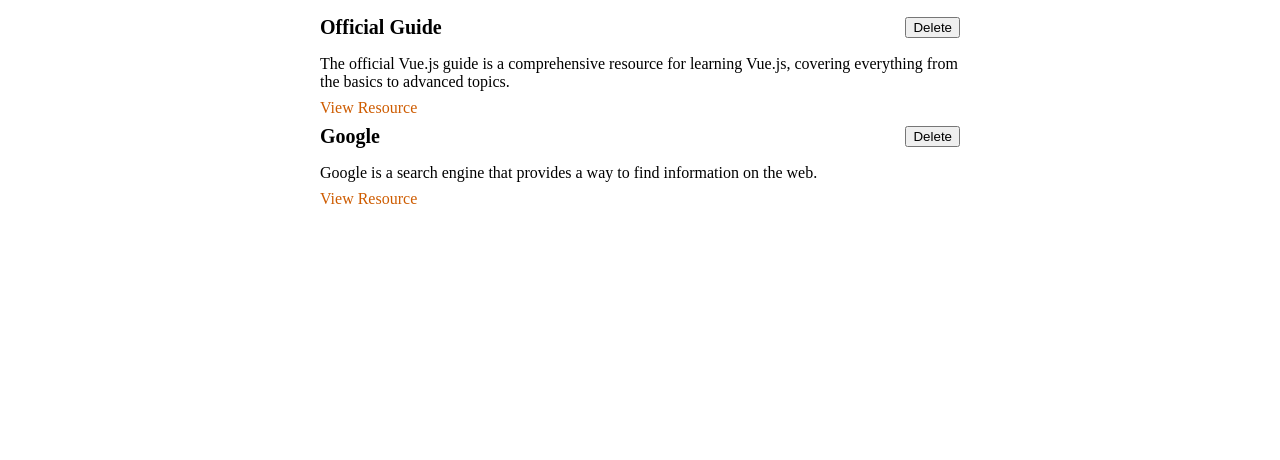
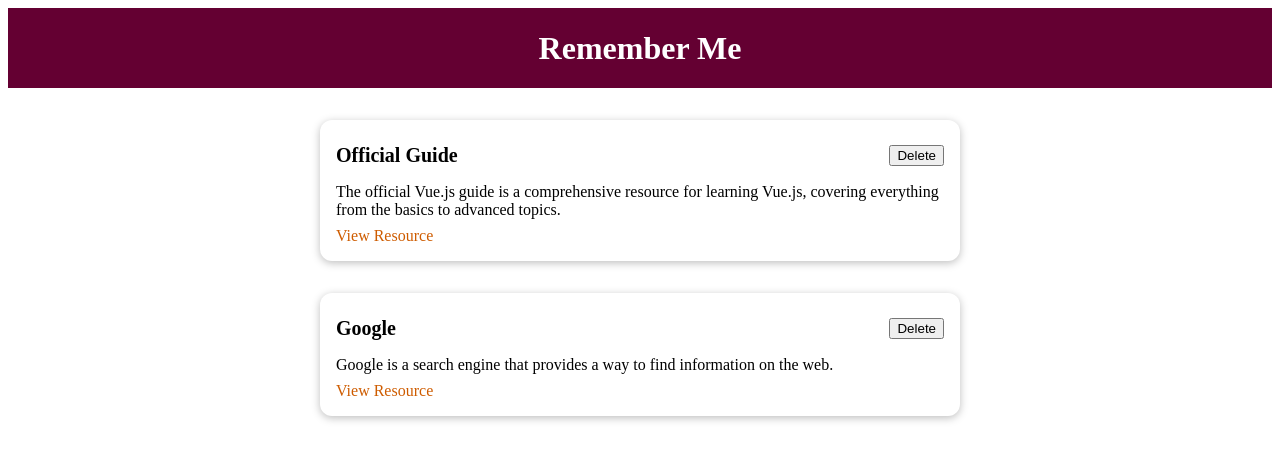
Before and after one commit to jahidarif/learning-vue-project, a Vue app in the folder prj-cmp-01-starting-setup/: page / in a window 1280 px wide. Shown: the top 460 px of the page. Built offline with nearby package versions, Linux system fonts and the light colour scheme.

Commit message:
card view and header are enabled

```diff
--- a/prj-cmp-01-starting-setup/src/App.vue
+++ b/prj-cmp-01-starting-setup/src/App.vue
@@ -1,11 +1,16 @@
 <template>
+  <div>
+  <the-header title="Remember Me"></the-header>
   <StoredResource :resources="storeResources"></StoredResource>
+  </div>
 </template>
 <script>
 import StoredResource from './components/learning-resources/StoredResource.vue';
+import TheHeader from './components/layouts/TheHeader.vue';
 export default {
   components: {
     StoredResource,
+    TheHeader
   },
   data() {
     return {
--- /dev/null
+++ b/prj-cmp-01-starting-setup/src/components/UI/BaseCard.vue
@@ -0,0 +1,14 @@
+<template>
+    <div>
+        <slot></slot>
+    </div>
+</template>
+<style scoped>
+  div {
+  border-radius: 12px;
+  box-shadow: 0 2px 8px rgba(0, 0, 0, 0.26);
+  padding: 1rem;
+  margin: 2rem auto;
+  max-width: 40rem;
+}
+</style>
--- /dev/null
+++ b/prj-cmp-01-starting-setup/src/components/layouts/TheHeader.vue
@@ -0,0 +1,26 @@
+<template>
+    <header>
+        <h1>{{ title }}</h1>
+    </header>
+</template>
+
+<script>
+export default {
+    props: ['title']
+};
+</script>
+<style scoped>
+header {
+  width: 100%;
+  height: 5rem;
+  background-color: #640032;
+  display: flex;
+  justify-content: center;
+  align-items: center;
+}
+
+header h1 {
+  color: white;
+  margin: 0;
+}
+</style>
--- a/prj-cmp-01-starting-setup/src/components/learning-resources/LearningResource.vue
+++ b/prj-cmp-01-starting-setup/src/components/learning-resources/LearningResource.vue
@@ -1,5 +1,6 @@
 <template>
   <li>
+    <base-card>
     <div>
       <header>
         <h3>{{ title }}</h3>
@@ -12,6 +13,7 @@
     <nav>
       <a :href="link" target="_blank">View Resource</a>
     </nav>
+    </base-card>
   </li>
 </template>
 
```
Also changed, not shown: prj-cmp-01-starting-setup/src/main.js (+6 -1 lines).
